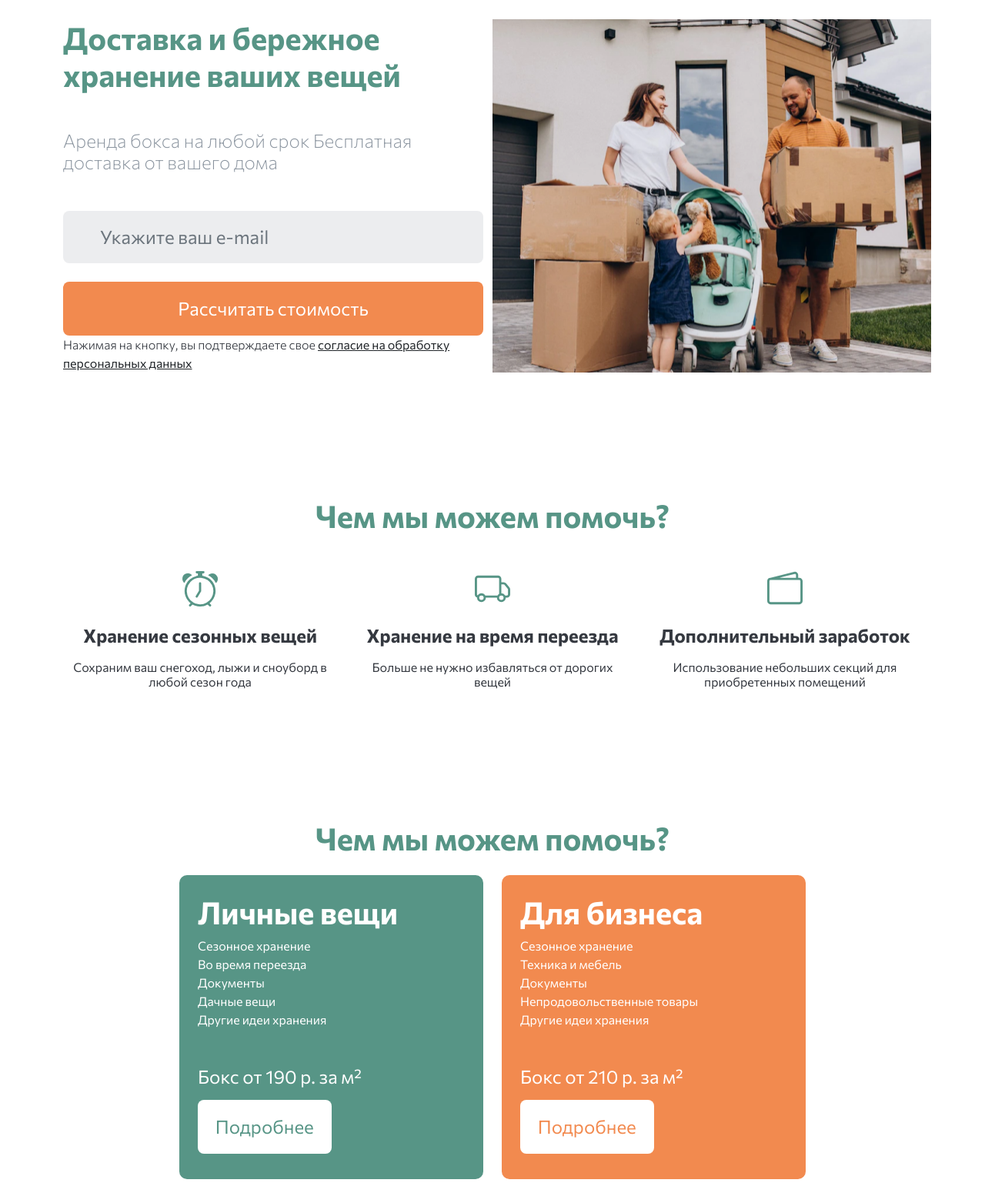
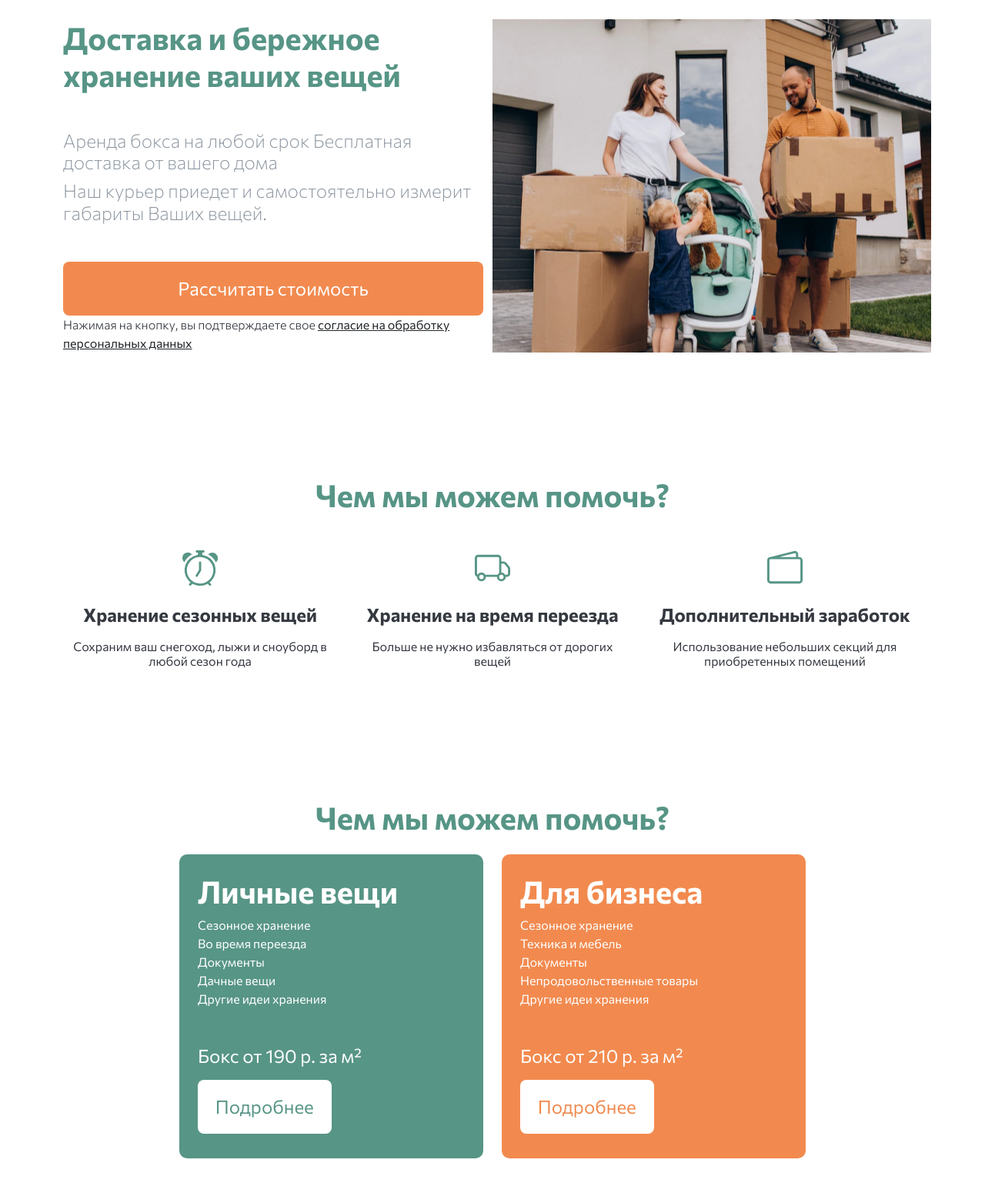
Before and after one commit to gennadis/self-storage, a Django app: page / in a window 1280 px wide. Shown: the part 137-1687 px from the top of the page at 77% size. Run offline with Django 4.2, Linux system fonts and the light colour scheme; parts of the project's set-up code (start-up, migrations or seed data) failed here and were passed over.

Commit message:
Fix markup

```diff
--- a/templates/index.html
+++ b/templates/index.html
@@ -25,18 +25,18 @@
 		<article class="row">
 			<div class="col-12 col-lg-6 mb-3 mb-lg-0">
 				<h1 class="fw-bold SelfStorage_green mb-5">Доставка и бережное хранение ваших вещей</h1>
-				<h4 class="fw-lighter SelfStorage_grey mb-5">Аренда бокса на любой срок Бесплатная доставка от вашего
-					дома </h4>
-				<form class="">
-					<input type="text" required name="EMAIL1"
-						class="form-control border-8 mb-4 py-3 px-5 border-0 fs_24 SelfStorage__bg_lightgrey"
-						placeholder="Укажите ваш e-mail">
-					<button
+				<h4 class="fw-lighter SelfStorage_grey mb-2">Аренда бокса на любой срок Бесплатная доставка от вашего
+					дома</h4>
+        <h4 class="fw-lighter SelfStorage_grey mb-5">
+          Наш курьер приедет и самостоятельно измерит габариты Ваших вещей.
+        </h4>
+				<div class="">
+					<a href="{% url 'index' %}"
 						class="btn border-8 py-3 px-5 w-100 text-white fs_24 SelfStorage__bg_orange SelfStorage__btn2_orange">Рассчитать
-						стоимость</button>
+						стоимость</a>
 					<span class="text-center fw-light">Нажимая на кнопку, вы подтверждаете свое <a href="{% static 'consent.pdf' %}"
 							class="link-dark">согласие на обработку персональных данных</a></span>
-				</form>
+        </div>
 			</div>
 			<div class="col-12 col-lg-6 SelfStorage__img"></div>
 		</article>
```
Also changed, not shown: static/js/main.js (+17 -0 lines), templates/boxes.html (+5 -8 lines).
